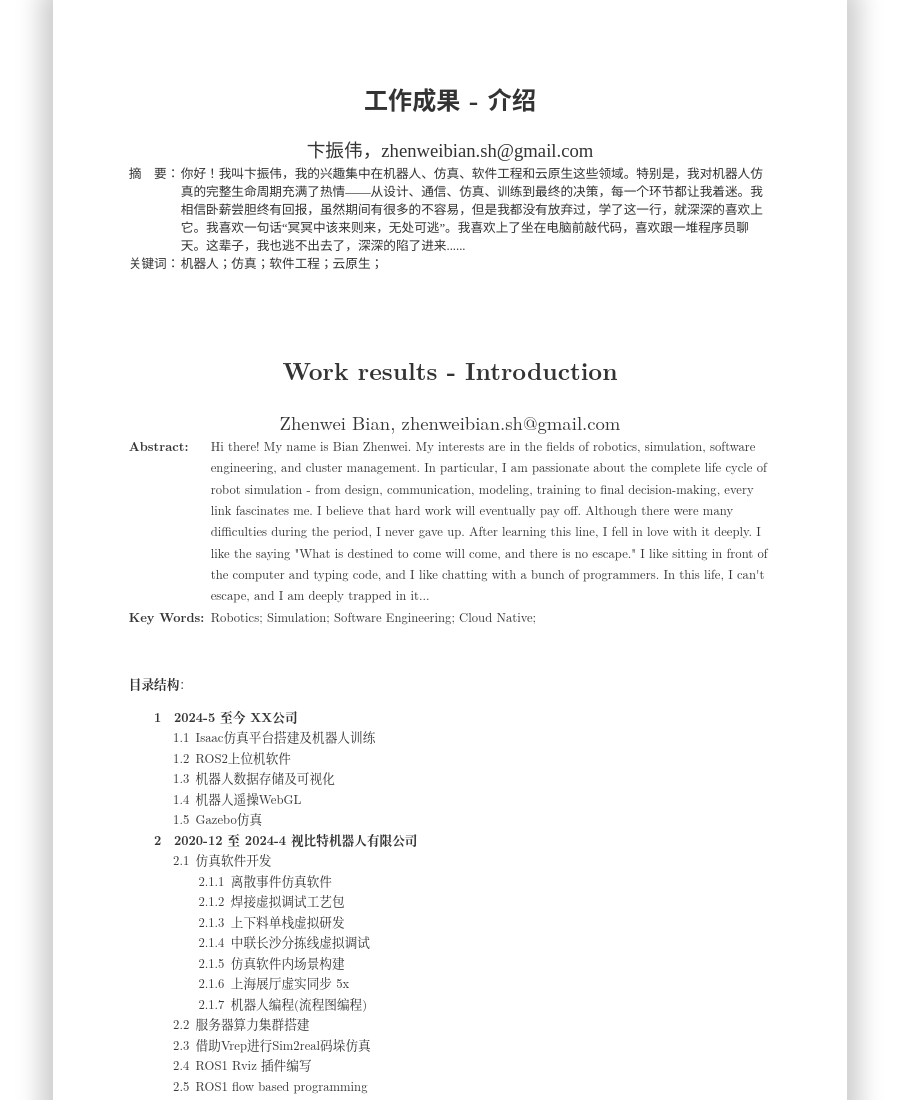
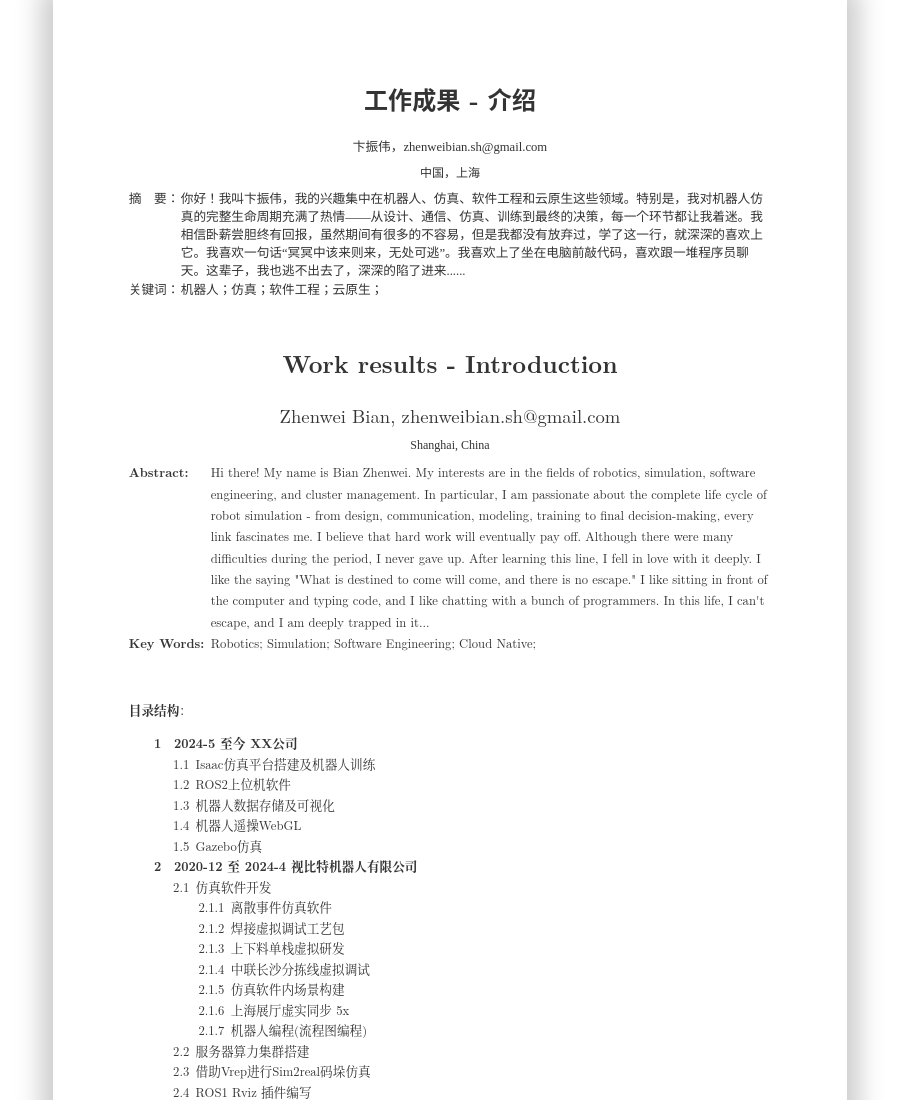
Before and after one commit to MrVBian/zhenweibian.github.io, a plain HTML site: page index.html in a window 1280 px wide. Shown: the top 1100 px of the page, without its empty margins (190-1089 px from the left). Drawn offline with Linux system fonts and the light colour scheme.

Commit message:
fix: adress

```diff
--- a/index.html
+++ b/index.html
@@ -891,14 +891,19 @@ li code {
 </style><title>index</title>
 </head>
 <body class='typora-export'><div class='typora-export-content'>
-<div id='write'  class=''><h1 id='工作成果---介绍'><span>工作成果 - 介绍</span></h1><center><div style='height:2mm;'></div><div style="font-family:华文楷体;font-size:14pt;">卞振伟，zhenweibian.sh@gmail.com</div></center><div>
+<div id='write'  class=''><h1 id='工作成果---介绍'><span>工作成果 - 介绍</span></h1><center><div style='height:2mm;'></div><div style="font-family:华文楷体;f
+    ont-size:14pt;">卞振伟，zhenweibian.sh@gmail.com</div></center>
+<center><span style="font-family:华文楷体;font-size:9pt;line-height:9mm">中国，上海</span>
+</center><div>
 <div style="width:52px;float:left; font-family:方正公文黑体;">摘　要：</div>
 <div style="overflow:hidden; font-family:华文楷体;">你好！我叫卞振伟，我的兴趣集中在机器人、仿真、软件工程和云原生这些领域。特别是，我对机器人仿真的完整生命周期充满了热情——从设计、通信、仿真、训练到最终的决策，每一个环节都让我着迷。我相信卧薪尝胆终有回报，虽然期间有很多的不容易，但是我都没有放弃过，学了这一行，就深深的喜欢上它。我喜欢一句话“冥冥中该来则来，无处可逃”。我喜欢上了坐在电脑前敲代码，喜欢跟一堆程序员聊天。这辈子，我也逃不出去了，深深的陷了进来......</div>
 </div>
 <div>
 <div style="width:52px;float:left; font-family:方正公文黑体;">关键词：</div>
 <div style="overflow:hidden; font-family:华文楷体;">机器人；仿真；软件工程；云原生；</div>
-</div><p>&nbsp;</p><p>&nbsp;</p><h1 id='work-results---introduction'><span>Work results - Introduction</span></h1><center><div style='height:2mm;'></div><div style="font-size:14pt;">Zhenwei Bian, zhenweibian.sh@gmail.com</div></center><div>
+</div><p>&nbsp;</p><h1 id='work-results---introduction'><span>Work results - Introduction</span></h1><center><div style='height:2mm;'></div><div style="font-size:14pt;">Zhenwei Bian, zhenweibian.sh@gmail.com</div></center>
+<center><span style="font-family:华文楷体;font-size:9pt;line-height:9mm">Shanghai, China</span>
+</center><div>
 <div style="width:82px;float:left;line-height:16pt"><b>Abstract: </b></div>
 <div style="overflow:hidden;line-height:16pt">
 Hi there! My name is Bian Zhenwei. My interests are in the fields of robotics, simulation, software engineering, and cluster management. In particular, I am passionate about the complete life cycle of robot simulation - from design, communication, modeling, training to final decision-making, every link fascinates me. I believe that hard work will eventually pay off. Although there were many difficulties during the period, I never gave up. After learning this line, I fell in love with it deeply. I like the saying "What is destined to come will come, and there is no escape." I like sitting in front of the computer and typing code, and I like chatting with a bunch of programmers. In this life, I can't escape, and I am deeply trapped in it...</div>
```
Also changed, not shown: 1 other file.
